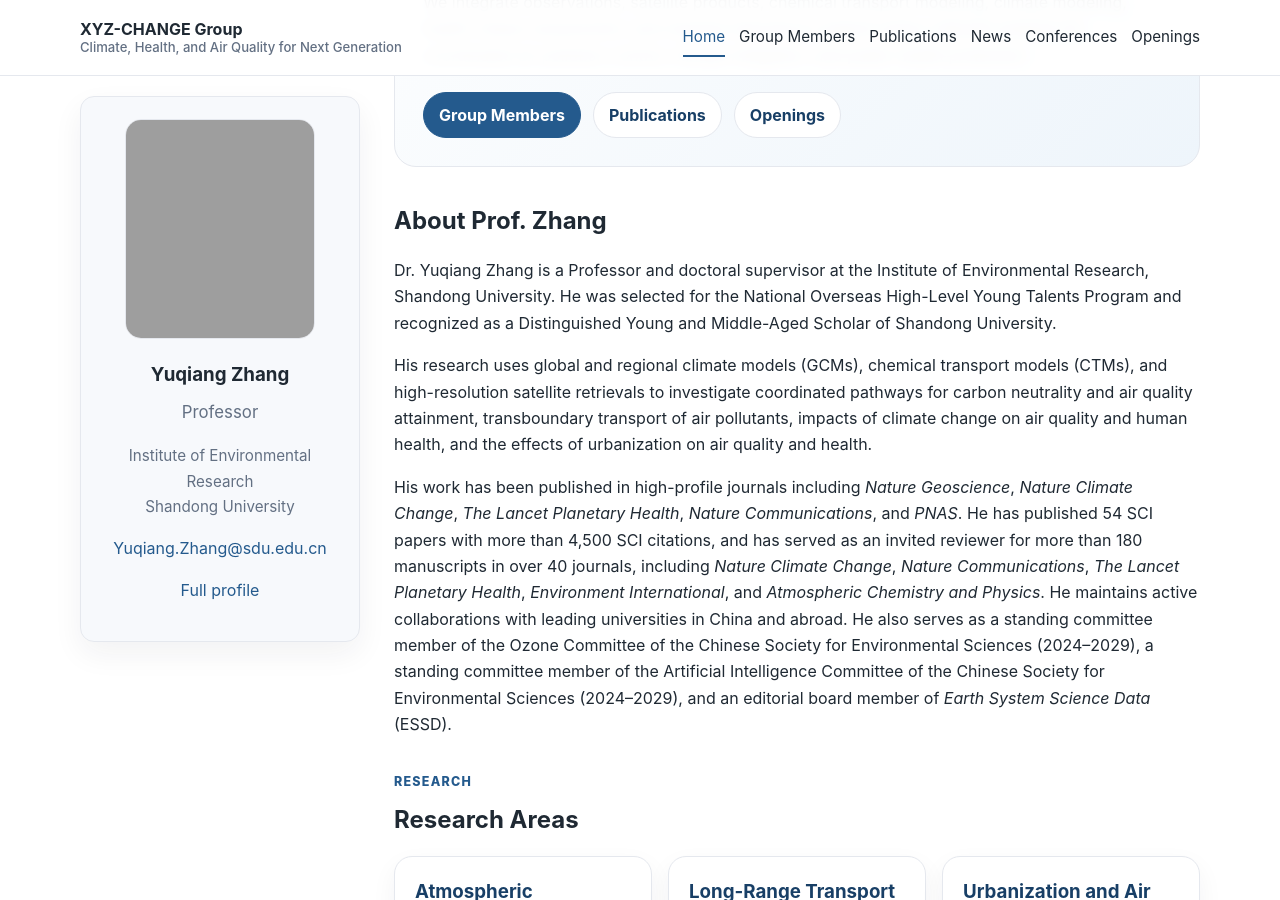
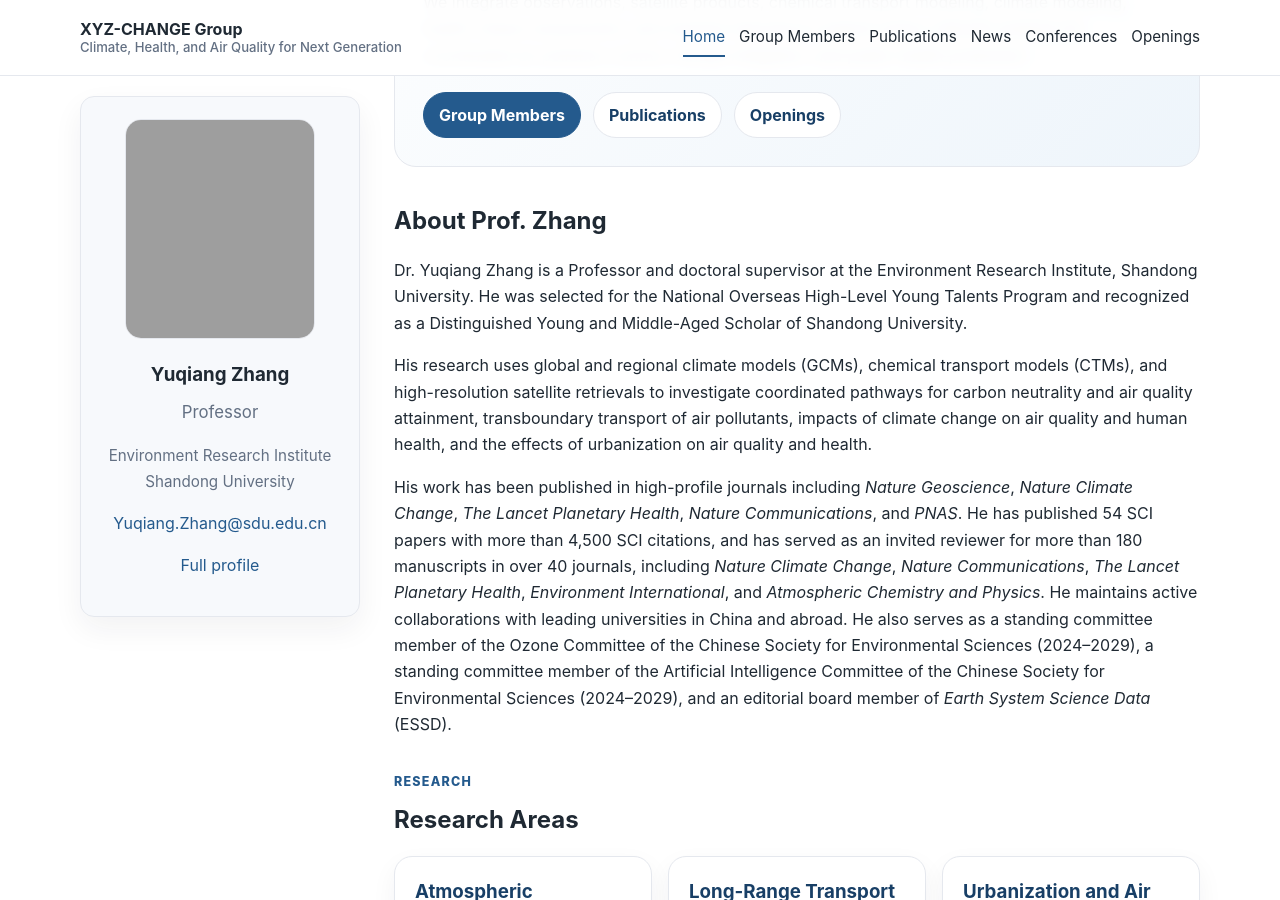
Before and after one commit to MuJSh/xyz_CHANGE, a Jekyll site: the page built from index.md, in a window 1280 px wide and 900 px high, scrolled down 752 px. Built offline with Jekyll 4.4.1, drawn with Linux system fonts in a browser that asks for light colours.

Commit message:
Correct institute translation on homepage

```diff
--- a/index.md
+++ b/index.md
@@ -9,7 +9,7 @@ permalink: /
     <img class="home-profile-photo" src="https://mujsh.github.io/YuqiangZhangLab.github.io/images/peopic/Yuqiangzhang.jpg" alt="Yuqiang Zhang">
     <h1>Yuqiang Zhang</h1>
     <p class="profile-title">Professor</p>
-    <p class="meta">Institute of Environmental Research<br>Shandong University</p>
+    <p class="meta">Environment Research Institute<br>Shandong University</p>
     <p><a href="mailto:Yuqiang.Zhang@sdu.edu.cn">Yuqiang.Zhang@sdu.edu.cn</a></p>
     <p><a href="{{ '/members/yuqiang-zhang/' | relative_url }}">Full profile</a></p>
   </aside>
@@ -38,7 +38,7 @@ permalink: /
     <section>
       <h2>About Prof. Zhang</h2>
       <p>
-        Dr. Yuqiang Zhang is a Professor and doctoral supervisor at the Institute of Environmental Research, Shandong University. He was selected for the National Overseas High-Level Young Talents Program and recognized as a Distinguished Young and Middle-Aged Scholar of Shandong University.
+        Dr. Yuqiang Zhang is a Professor and doctoral supervisor at the Environment Research Institute, Shandong University. He was selected for the National Overseas High-Level Young Talents Program and recognized as a Distinguished Young and Middle-Aged Scholar of Shandong University.
       </p>
       <p>
         His research uses global and regional climate models (GCMs), chemical transport models (CTMs), and high-resolution satellite retrievals to investigate coordinated pathways for carbon neutrality and air quality attainment, transboundary transport of air pollutants, impacts of climate change on air quality and human health, and the effects of urbanization on air quality and health.
```
